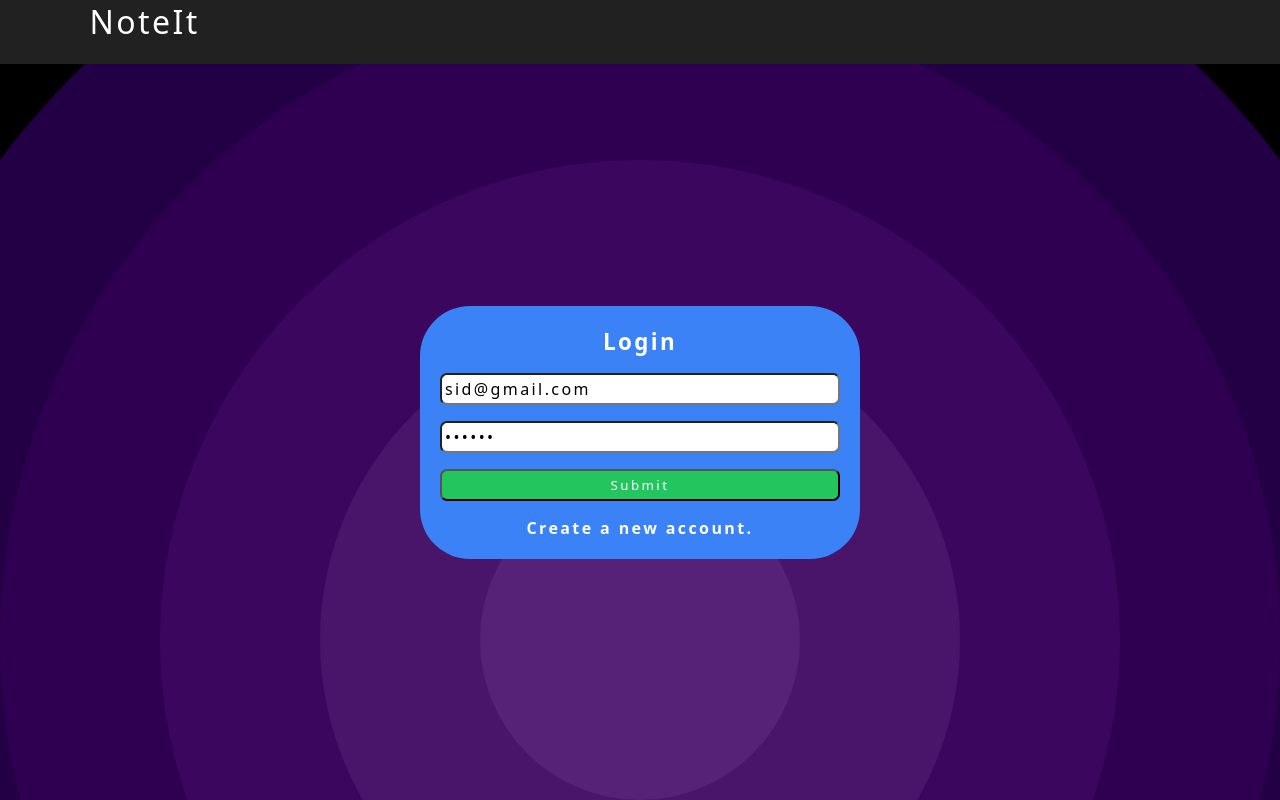
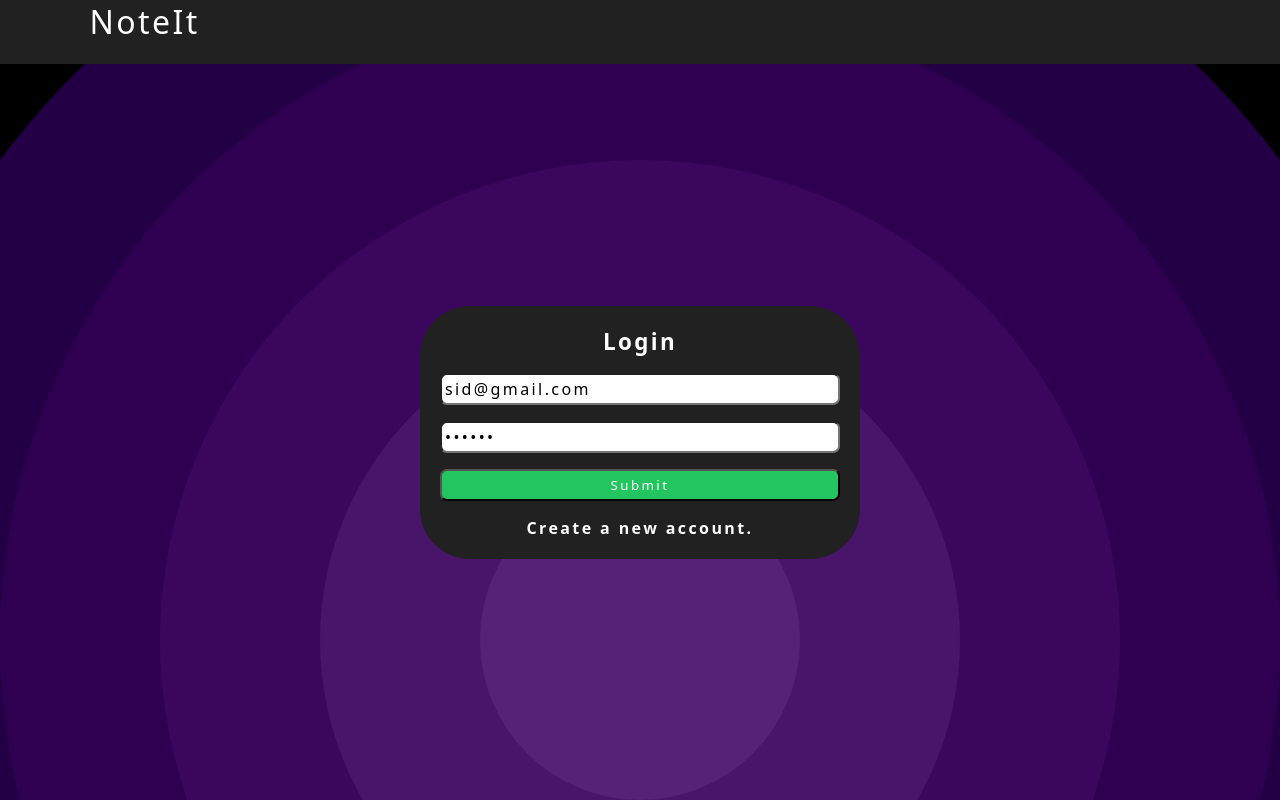
Before and after one commit to Siddhant51/note-it-frontend, a React (Create React App) app: page /login in a window 1280 px wide. Built offline with nearby package versions, Linux system fonts and the light colour scheme; the HTML template or start-up script is replaced by a standard one.

Commit message:
hosted, trial

```diff
--- a/src/index.css
+++ b/src/index.css
@@ -49,7 +49,7 @@ background-size: cover;
   width: 400px;
   padding: 20px;
   border-radius: 50px;
-  background-color: var(--study-color);
+  background-color: var(--background-dark);
   /* background: linear-gradient(145deg, #232323, #1e1e1e);
   box-shadow:  26px 26px 52px #171717, -26px -26px 52px #2b2b2b; */
   gap: 1rem;
```
